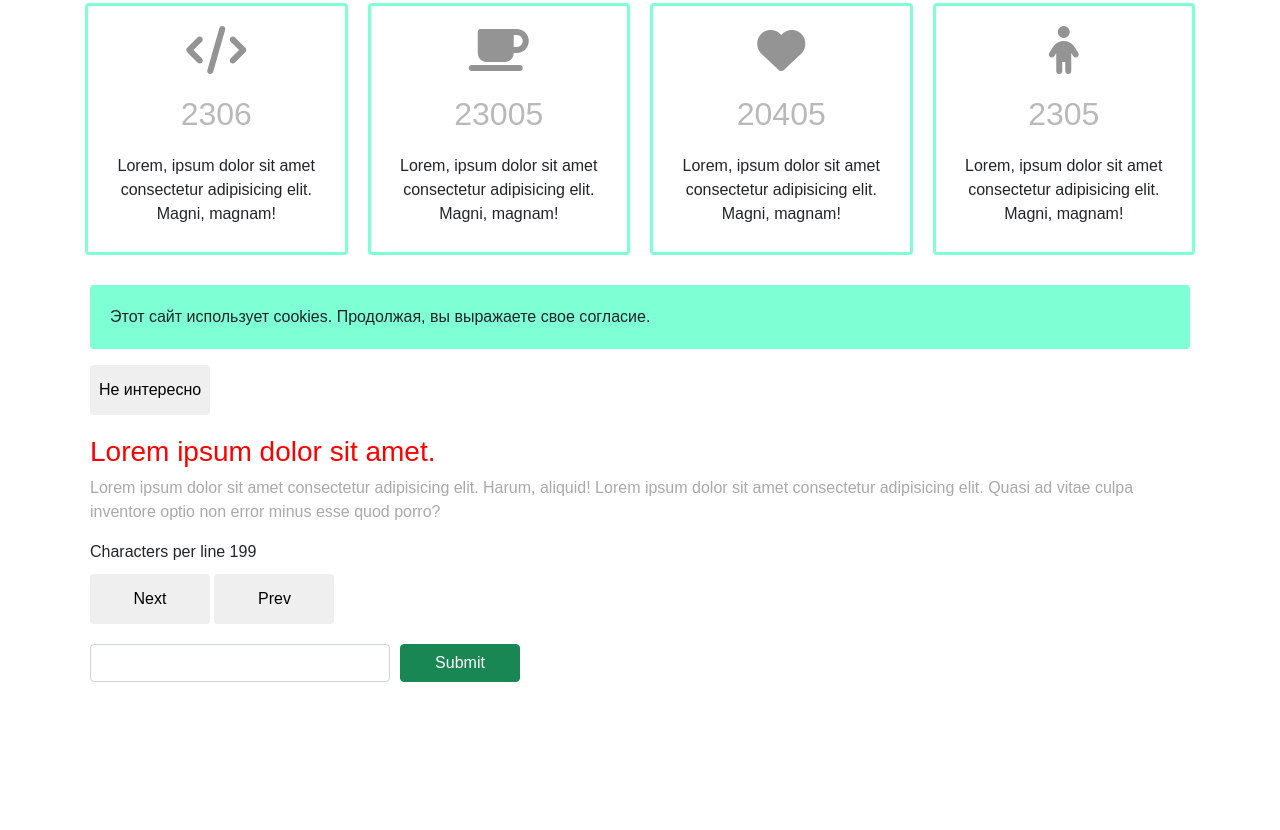
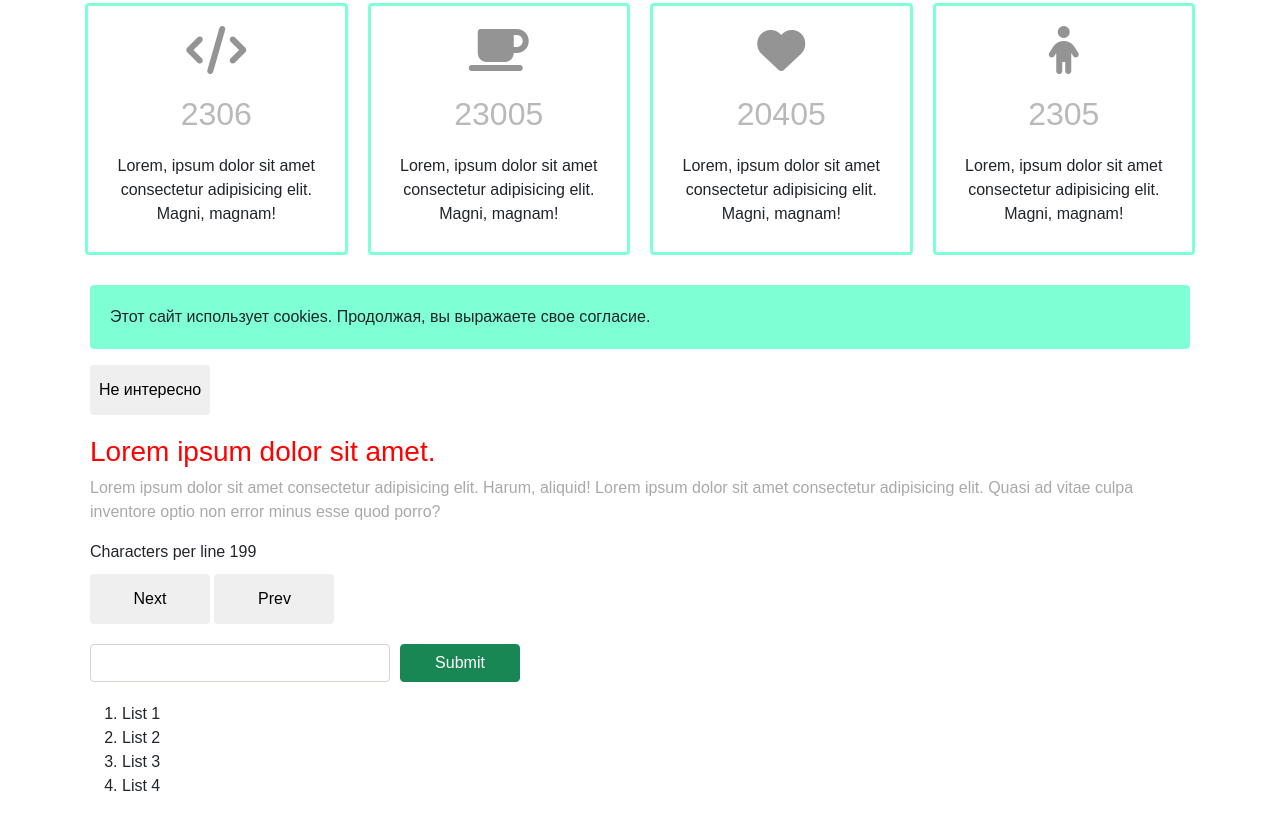
Before and after one commit to mascot86-code/Jquery-UI, a plain HTML site: page index.html in a window 1280 px wide. Shown: the part 639-1469 px from the top of the page. Before the commit the page ends 1341 px from the top, so only its background shows below. Drawn offline with nearby package versions, Linux system fonts and the light colour scheme.

Commit message:
add list

```diff
--- a/index.html
+++ b/index.html
@@ -128,6 +128,10 @@
             <input class="form-control" type="text" name="value">
             <input class="btn btn-success" type="submit" value="Submit">
         </form>
+
+        <!-- List -->
+
+        <div class="list_items"></div>
     </div>
     </div>
 
--- a/script.js
+++ b/script.js
@@ -86,4 +86,14 @@ $('document').ready(function () {
             alert(value + ' ' + length + ' сharacters')
         })
     })
+
+    let list = $('.list_items')
+    let ul = `<ol>
+    <li>List 1</li>
+    <li>List 2</li>
+    <li>List 3</li>
+    <li>List 4</li>
+    </ol>`
+
+    list.append(ul).css({'margin-top': 20});
 })
```
